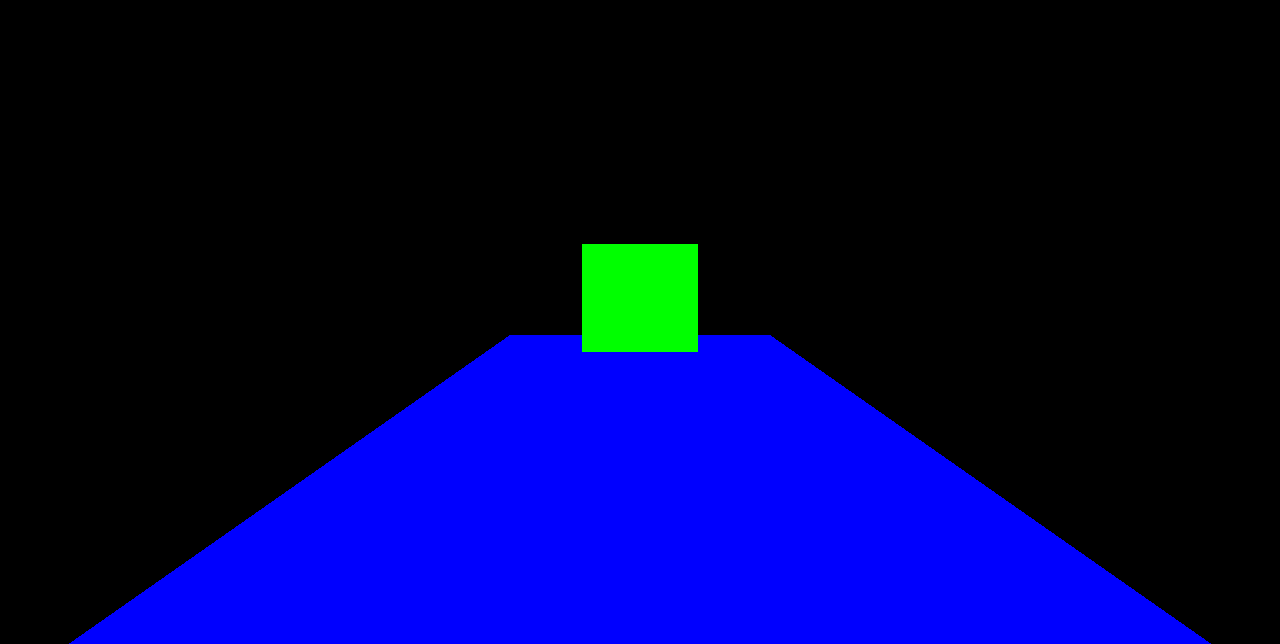
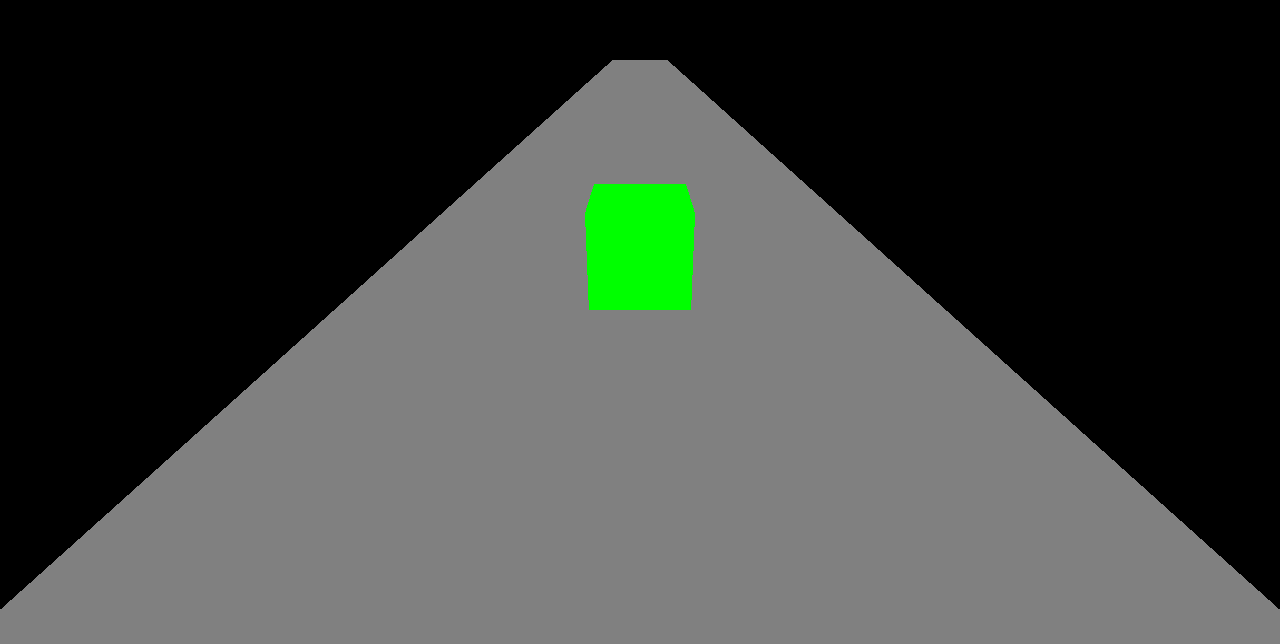
Before and after one commit to jonathan-herring/Brainrot-Run, a plain HTML site: page index.html in a window 1280 px wide. Shown: the part 156-800 px from the top of the page. Drawn offline with nearby package versions, Linux system fonts and the light colour scheme; animation ran at ten frames a second.

Commit message:
3 lanes, infinitely extending platform

```diff
--- a/index.html
+++ b/index.html
@@ -1,6 +1,7 @@
 <style>
     body {
       margin: 0;
+      overflow: hidden;
     }
   </style>
 
@@ -41,7 +42,7 @@
         width,
         height,
         depth,
-            color='#00ff00',
+        color = '#00ff00',
         velocity = {
           x: 0,
           y: 0,
@@ -76,42 +77,67 @@
 
         this.position.y += this.velocity.y;
         this.position.x += this.velocity.x;
+        this.position.z += this.velocity.z;
 
         if (this.bottom <= ground.top) this.velocity.y = 0
       }
     }
 
-    const cube = new Box({
+    const player = new Box({
       width: 1,
       height: 1,
       depth: 1,
       velocity: {
         x: 0,
-            y: -0.01,
-            z: 0
+        y: 0,
+        z: -0.05
       }
     });
-    scene.add(cube);
+    scene.add(player);
 
-    const ground = new Box({
-        width: 5,
+    const ground = new THREE.Group();
+    scene.add(ground);
+
+    const createGroundSegment = (z) => {
+      const segment = new Box({
+        width: 9,
         height: 0.5,
         depth: 10,
-        color: '#0000ff',
+        color: '#808080',
         position: {
           x: 0,
           y: -2,
-            z: 0
+          z
         }
-    })
-    scene.add(ground)
+      });
+      ground.add(segment);
+
+      const laneColors = ['#ff0000', '#00ff00', '#0000ff'];
+
+      for (let i = 0; i < 3; i++) {
+        const lane = new Box({
+          width: 3,
+          height: 0.6,
+          depth: 10,
+          color: laneColors[i],
+          position: {
+            x: -3 + i * 3,
+            y: -2.25,
+            z
+          }
+        });
+        ground.add(lane);
+      }
+    }
+
+    for (let i = 0; i < 10; i++) {
+      createGroundSegment(-10 * i);
+    }
 
     const light = new THREE.DirectionalLight(0xffffff, 1);
     light.position.y = 3;
     light.position.z = 2;
     scene.add(light);
-
-    camera.position.z = 5;
 
     const keys = {
       a: {
@@ -123,26 +149,22 @@
     }
 
     window.addEventListener('keydown', (event) => {
-        switch(event.code) {
+      switch (event.code) {
         case 'KeyA':
-                console.log("we pressed down a")
           keys.a.pressed = true
           break
         case 'KeyD':
-                console.log("we pressed down d")
           keys.d.pressed = true
           break
       }
     })
 
     window.addEventListener('keyup', (event) => {
-        switch(event.code) {
+      switch (event.code) {
         case 'KeyA':
-                console.log("we pressed down a")
           keys.a.pressed = false
           break
         case 'KeyD':
-                console.log("we pressed down d")
           keys.d.pressed = false
           break
       }
@@ -152,17 +174,34 @@
       requestAnimationFrame(animate);
       renderer.render(scene, camera);
 
-      // movement
-      cube.velocity.x = 0
-      if (keys.a.pressed) {
-        cube.velocity.x = -0.01
-      } else if (keys.d.pressed) {
-        cube.velocity.x = 0.01
+      // Infinite ground
+      ground.children.forEach(segment => {
+        segment.position.z += 0.05;
+        if (segment.position.z > camera.position.z + 10) {
+          segment.position.z -= 100;
+        }
+      });
+
+      // Move player forward
+      player.position.z -= 0.05;
+
+      // Move player sideways
+      if (keys.a.pressed && player.position.x > -3) {
+        player.position.x -= 3;
+        keys.a.pressed = false;
+      } else if (keys.d.pressed && player.position.x < 3) {
+        player.position.x += 3;
+        keys.d.pressed = false;
       }
 
-      cube.update(ground);
-    //   cube.rotation.x += 0.01
-    //   cube.rotation.y += 0.01
+      player.update();
+
+      // Camera follows player
+      camera.position.x = player.position.x;
+      camera.position.y = player.position.y + 2;
+      camera.position.z = player.position.z + 5;
+      camera.lookAt(player.position);
     }
+
     animate()
   </script>
```
Lines whose indentation alone changed are shown as unchanged.
